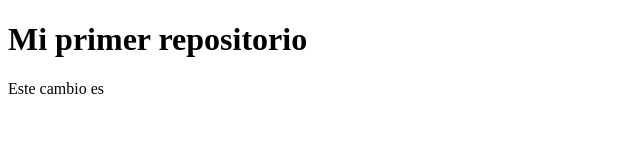
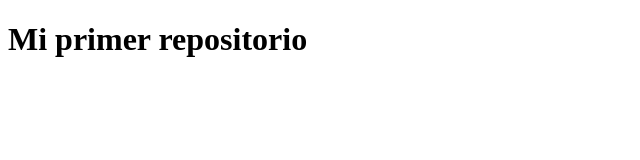
Before and after one commit to BuildDevelopers/git, a plain HTML site: page index.html in a window 1280 px wide. Shown: the whole page, without its empty margins (0-640 px from the left). Drawn offline with Linux system fonts and the light colour scheme.

Commit message:
Se modifico el archivo index y se agrego style.css al proyecto

```diff
--- a/index.html
+++ b/index.html
@@ -6,6 +6,5 @@
 </head>
 <body>
 	<h1>Mi primer repositorio</h1>
-	<p>Este cambio es</p>
 </body>
 </html>
```
Also changed, not shown: styles.css (added).
